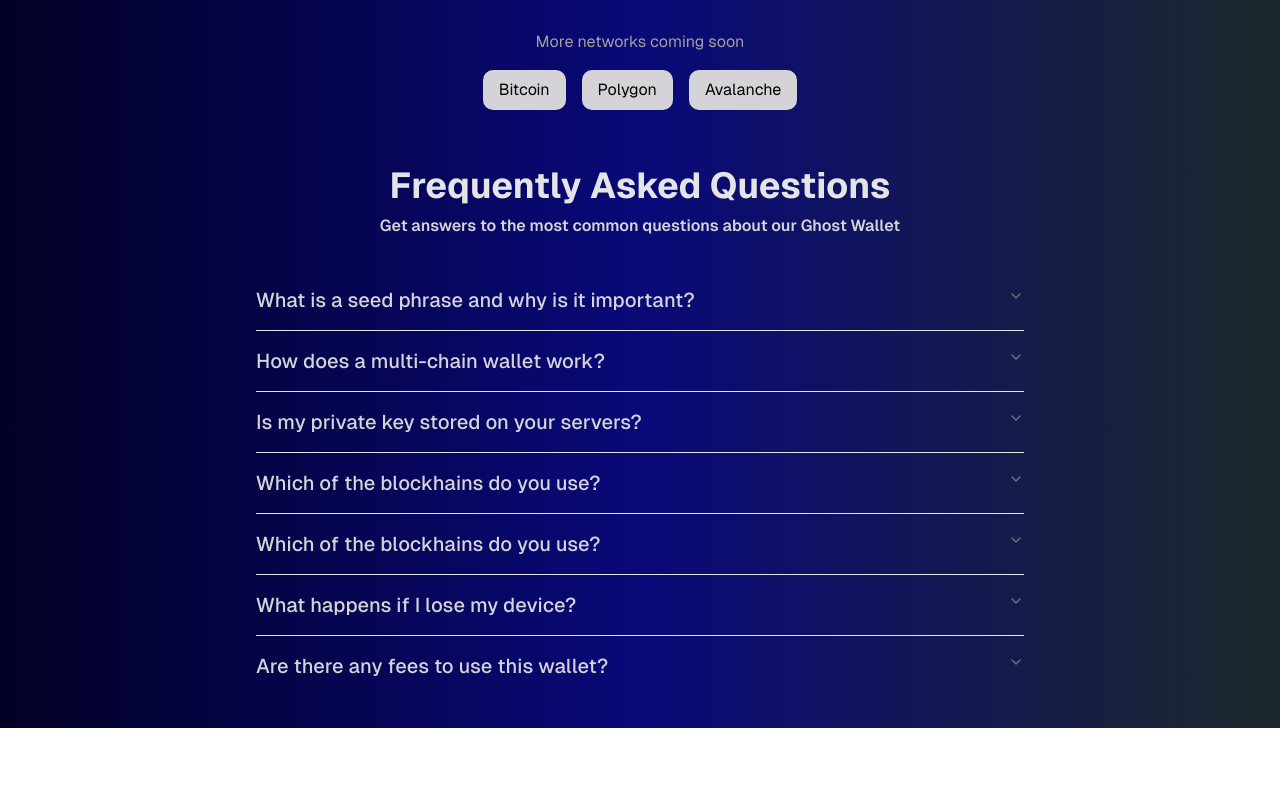
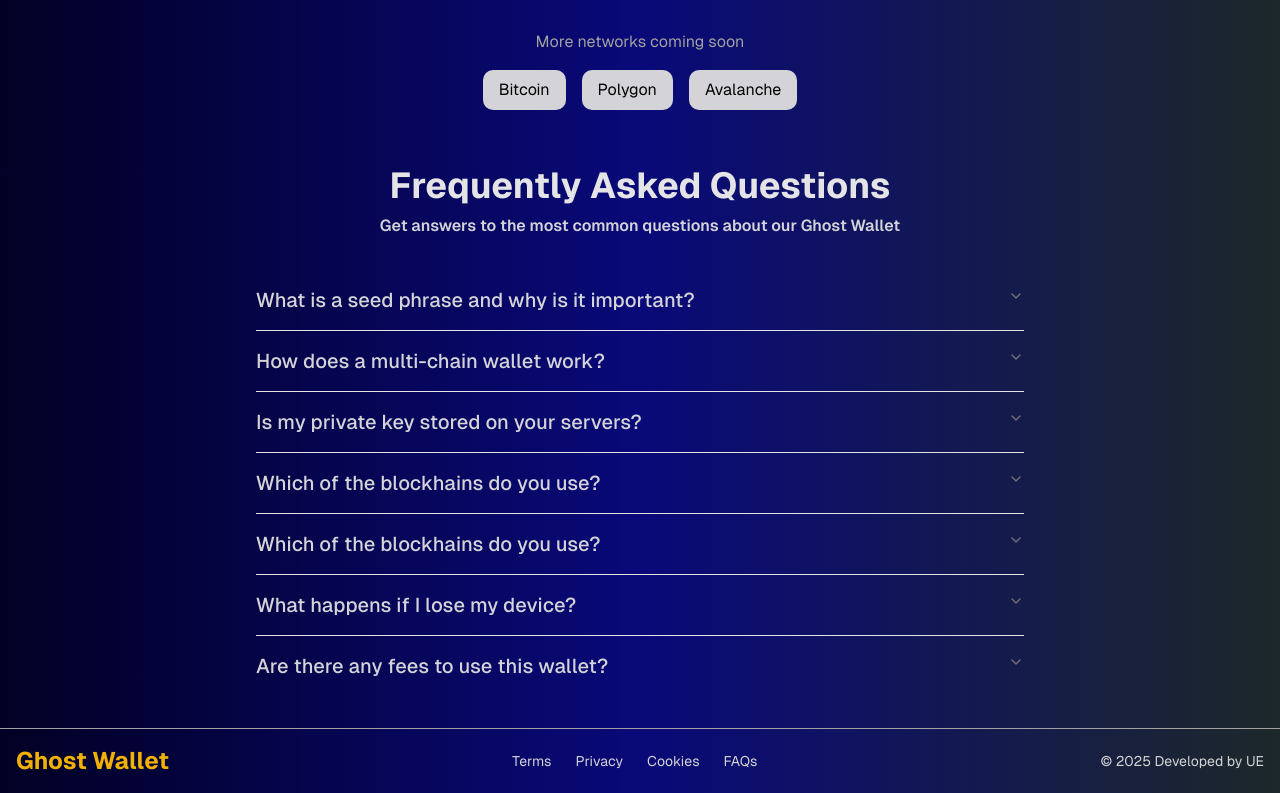
Before and after one commit to udayempire/ghost-wallet, a Next.js app: page / in a window 1280 px wide. Shown: the part 1354-2147 px from the top of the page. Before the commit the page ends 2082 px from the top, so only its background shows below. Built offline with nearby package versions, Linux system fonts and the light colour scheme; a web font is replaced by a local one.

Commit message:
added footer

```diff
--- a/app/page.tsx
+++ b/app/page.tsx
@@ -4,6 +4,7 @@ import { Banner } from "@/components/Banner";
 import { ChooseNetwork } from "@/components/ChooseNetwork";
 import { ExampleSeed } from "@/components/ExampleSeed";
 import { FAQs } from "@/components/FAQs";
+import { Footer } from "@/components/Footer";
 import { PulsatingButton } from "@/components/magicui/pulsating-button";
 import { useRouter } from "next/navigation"
 
@@ -83,6 +84,7 @@ export default function Home() {
             </div>
           </div>
         </section>
+        <Footer/>
       </div>
     </div>
   );
--- /dev/null
+++ b/components/Footer.tsx
@@ -0,0 +1,25 @@
+import Link from "next/link"
+export const Footer=()=>{
+    return (
+        <div className="flex flex-col ">
+        <div className="border-t border-neutral-400 p-4 flex flex-col md:flex-row items-center justify-between ">
+        <div className="mb-4 md:mb-0">
+          <a href="#" className="flex items-center">
+            <span className="text-2xl font-bold text-yellow-500">Ghost Wallet</span>
+          </a>
+        </div>
+
+        <div className="flex flex-wrap justify-center space-x-6">
+          <Link href="#" className="text-sm text-neutral-300 hover:text-white transition-colors duration-300">Terms</Link>
+          <Link href="#" className="text-sm text-neutral-300 hover:text-white transition-colors duration-300">Privacy</Link>
+          <Link href="#" className="text-sm text-neutral-300 hover:text-white transition-colors duration-300">Cookies</Link>
+          <Link href="#FAQs" className="text-sm text-neutral-300 hover:text-white transition-colors duration-300">FAQs</Link>
+        </div>
+
+        <Link href="https://udayempire.tech" className="mt-4 md:mt-0 text-sm text-neutral-300 hover:text-white transition-colors duration-300">
+          © 2025 Developed by UE
+        </Link>
+      </div>
+        </div>
+    )
+}
```
